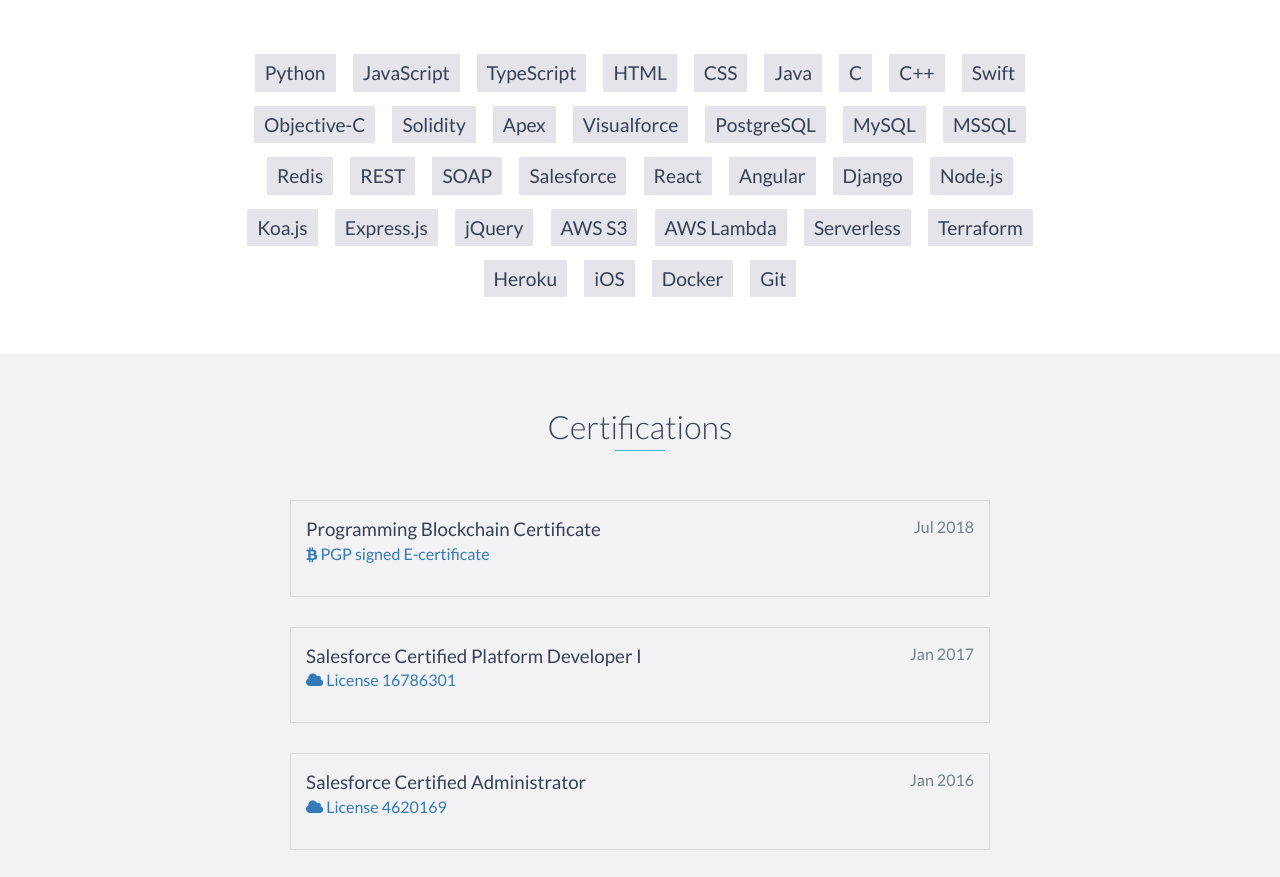
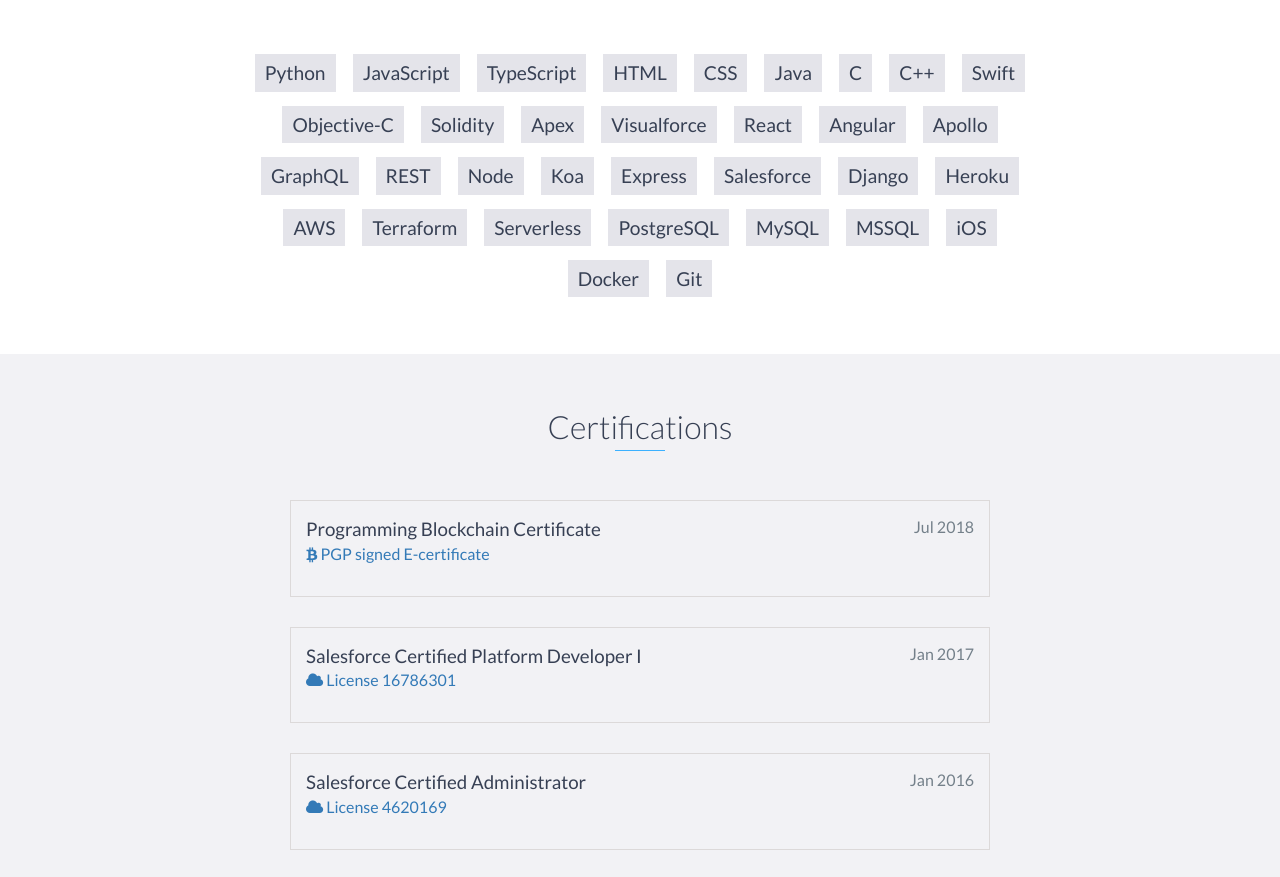
Before and after one commit to DylanBohlender/dylanbohlender.github.io, a website: page index.html in a window 1280 px wide. Shown: the part 4437-5314 px from the top of the page. Drawn offline with nearby package versions, Linux system fonts and the light colour scheme.

Commit message:
Update skills list to be more modern

```diff
--- a/index.html
+++ b/index.html
@@ -242,25 +242,23 @@
             <li>Solidity</li>
             <li>Apex</li>
             <li>Visualforce</li>
+            <li>React</li>
+            <li>Angular</li>
+            <li>Apollo</li>
+            <li>GraphQL</li>
+            <li>REST</li>
+            <li>Node</li>
+            <li>Koa</li>
+            <li>Express</li>
+            <li>Salesforce</li>
+            <li>Django</li>
+            <li>Heroku</li>
+            <li>AWS</li>
+            <li>Terraform</li>
+            <li>Serverless</li>
             <li>PostgreSQL</li>
             <li>MySQL</li>
             <li>MSSQL</li>
-            <li>Redis</li>
-            <li>REST</li>
-            <li>SOAP</li>
-            <li>Salesforce</li>
-            <li>React</li>
-            <li>Angular</li>
-            <li>Django</li>
-            <li>Node.js</li>
-            <li>Koa.js</li>
-            <li>Express.js</li>
-            <li>jQuery</li>
-            <li>AWS S3</li>
-            <li>AWS Lambda</li>
-            <li>Serverless</li>
-            <li>Terraform</li>
-            <li>Heroku</li>
             <li>iOS</li>
             <li>Docker</li>
             <li>Git</li>
```
